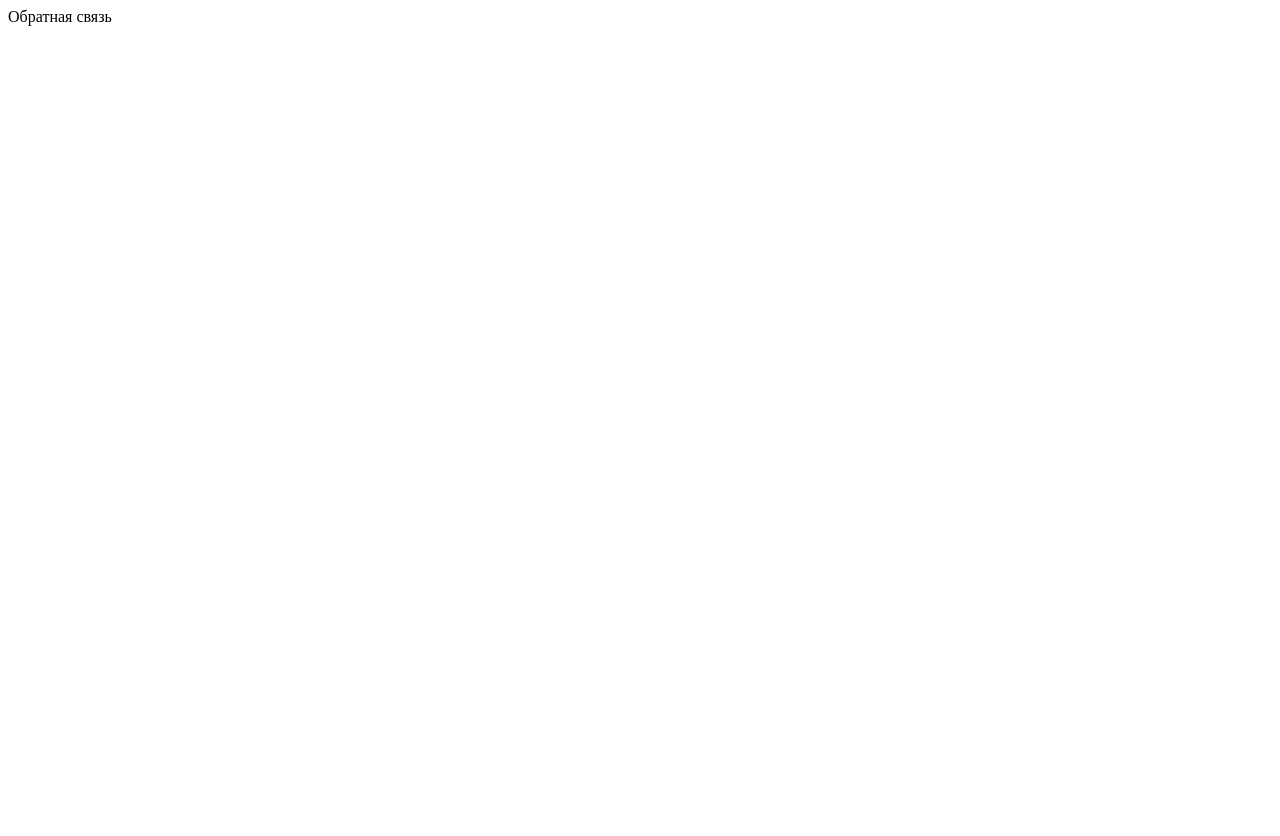
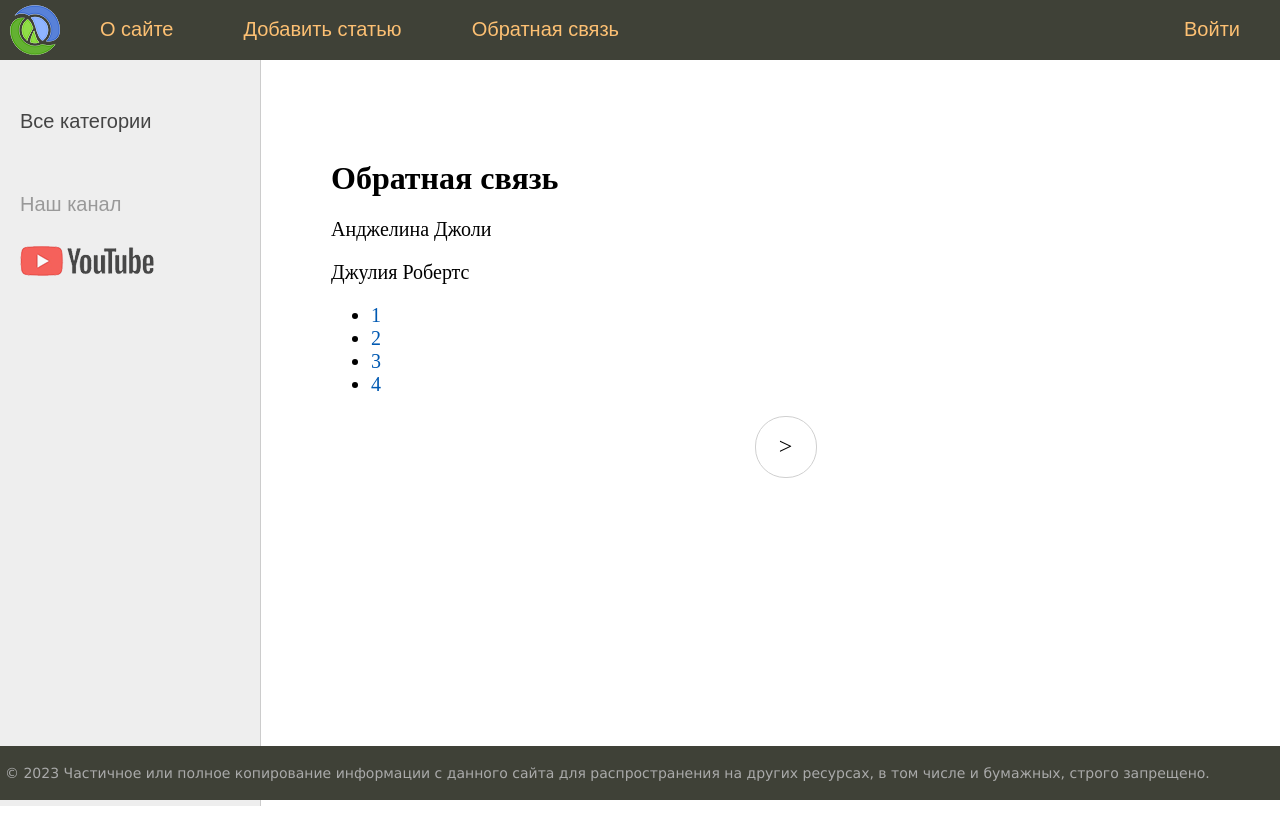
Before and after one commit to jjoskeyman/hexlet-django-blog, a Django app: page /contact/ in a window 1280 px wide. Before the commit the page is almost empty. Before the commit the page ends 26 px from the top, so only its background shows below. Run offline with Django 4.2, Linux system fonts and the light colour scheme; data comes from the database, SQL or seed files in the repository; both versions use the stored data as it was after the commit.

Commit message:
paginate

```diff
--- a/hexlet_django_blog/women/static/women/css/styles.css
+++ b/hexlet_django_blog/women/static/women/css/styles.css
@@ -390,3 +390,41 @@ ul.lang-list li a:hover {color: #fdc073;}
     min-width: 200px;
     font-size: 16px;
 }
+
+.list-pages {
+	text-align: center;
+	margin: 0 0 20px 0;
+}
+.list-pages ul {
+	margin: 20px 0 0 0;
+	padding: 0;
+	list-style: none;
+}
+.list-pages ul li {
+	display: inline-block;
+	margin: 0 20px 0 0;
+}
+.list-pages a {
+	color: #000;
+	font-size: 24px;
+	text-decoration: none;
+}
+.list-pages .page-num, .page-num-selected {
+	display: inline-block;
+	width: 60px;
+	height: 44px;
+	padding: 16px 0 0 0;
+	border: 1px solid #d0d0d0;
+	border-radius: 30px;
+}
+.list-pages .page-num:hover {
+	box-shadow: 3px 3px 1px #d0d0d0;
+}
+.list-pages .page-num-selected {
+	border: none;
+	color: #000;
+	font-size: 20px;
+}
+.list-pages .page-num-selected:hover {
+	box-shadow: none;
+}
--- a/hexlet_django_blog/women/templates/women/base.html
+++ b/hexlet_django_blog/women/templates/women/base.html
@@ -71,6 +71,31 @@
                         <div class="content-text">
                             {% block content %}
                             {% endblock %}
+                            {% if page_obj.has_other_pages %}
+                            <nav class="list-pages">
+                                <ul>
+                                    {% if page_obj.has_previous %}
+                                    <li class="page-num">
+                                        <a href="?page={{ page_obj.previous_page_number }}">&lt;</a>
+                                    </li>
+                                    {% endif %}
+                                    {% for p in paginator.page_range %}
+                                    {% if page_obj.number == p %}
+                                    <li class="page-num page-num-selected">{{ p }}</li>
+                                    {% elif p >= page_obj.number|add:-2 and p <= page_obj.number|add:2 %}
+                                    <li class="page-num">
+                                        <a href="?page={{ p }}">{{ p }}</a>
+                                    </li>
+                                    {% endif %}
+                                    {% endfor %}
+                                    {% if page_obj.has_next %}
+                                    <li class="page-num">
+                                        <a href="?page={{ page_obj.next_page_number }}">&gt;</a>
+                                    </li>
+                                    {% endif %}
+                                </ul>
+                            </nav>
+                            {% endif %}
                         </div>
                         <!-- Конец блока контента -->
 
--- /dev/null
+++ b/hexlet_django_blog/women/templates/women/contact.html
@@ -0,0 +1,18 @@
+{% extends 'women/base.html' %}
+
+{% block content %}
+<h1>{{title}}</h1>
+
+{% for item in page_obj %}
+<p>{{ item }}</p>
+{% endfor %}
+<nav>
+    <ul>
+        {% for p in page_obj.paginator.page_range %}
+        <li>
+            <a href="?page={{ p }}">{{ p }}</a>
+        </li>
+        {% endfor %}
+    </ul>
+</nav>
+{% endblock %}
--- a/hexlet_django_blog/women/utils.py
+++ b/hexlet_django_blog/women/utils.py
@@ -9,6 +9,7 @@ menu = [{'title': "О сайте", 'url_name': 'about'},
 
 
 class DataMixin:
+    paginate_by = 3
     def get_user_context(self, **kwargs):
         context = kwargs
         cats = Category.objects.annotate(Count('women'))
--- a/hexlet_django_blog/women/views.py
+++ b/hexlet_django_blog/women/views.py
@@ -1,3 +1,4 @@
+from django.core.paginator import Paginator
 from django.http import HttpResponseNotFound, Http404, HttpResponse
 from django.shortcuts import render, get_object_or_404, redirect
 from django.urls import reverse_lazy
@@ -104,7 +105,12 @@ class WomenCategory(DataMixin, ListView):
 
 
 def contact(request):
-    return HttpResponse("Обратная связь")
+    contact_list = Women.objects.all()
+    paginator = Paginator(contact_list, 2)
+
+    page_number = request.GET.get('page')
+    page_obj = paginator.get_page(page_number)
+    return render(request, 'women/contact.html', {'page_obj': page_obj, 'title': 'Обратная связь', 'menu': menu})
 
 
 def login(request):
```
Also changed, not shown: hexlet_django_blog/db.sqlite3.
